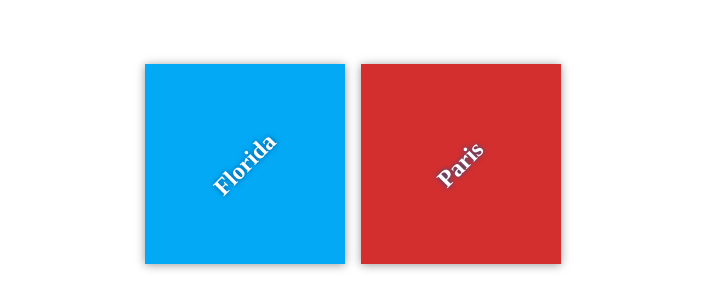
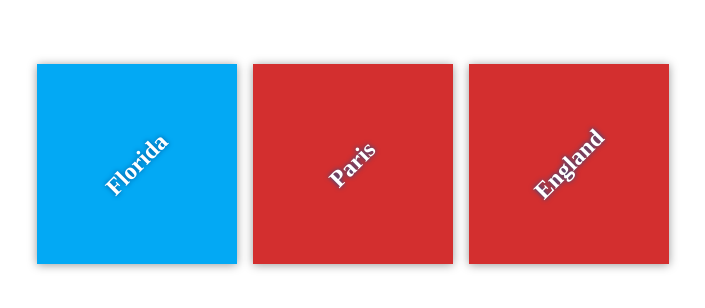
Before and after one commit to muhamedtaher/my-travel-palns, a plain HTML site: page index.html in a window 1280 px wide. Shown: the part 236-544 px from the top of the page, without its empty margins (287-992 px from the left). Drawn offline with Linux system fonts and the light colour scheme.

Commit message:
add England to index

```diff
--- a/index.html
+++ b/index.html
@@ -17,6 +17,10 @@
             <div class="destination" id="paris">
                 <h2>Paris</h2>
             </div>
+
+            <div class="destination" id="paris">
+                <h2>England</h2>
+            </div>
         </div>
     </div>
 
```
